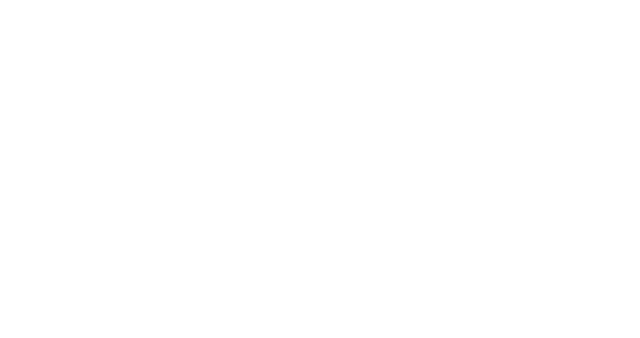
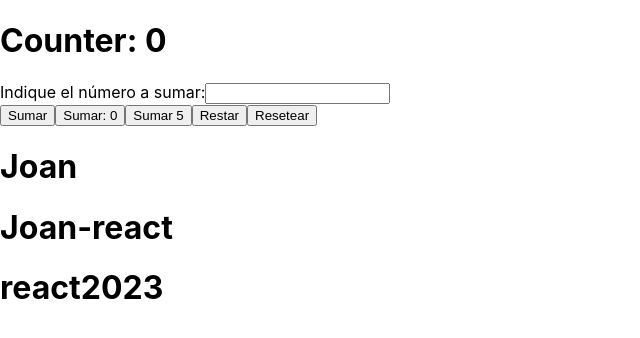
Before and after one commit to jmenchise/curso_react_ed_it, a React (Create React App) app: page / in a window 1280 px wide. Shown: the top 338 px of the page, without its empty margins (0-640 px from the left). Built offline with nearby package versions, Linux system fonts and the light colour scheme.

Commit message:
redux Parte 1

```diff
--- a/package.json
+++ b/package.json
@@ -8,7 +8,9 @@
     "@testing-library/user-event": "^13.5.0",
     "react": "^18.2.0",
     "react-dom": "^18.2.0",
+    "react-redux": "^8.0.5",
     "react-scripts": "5.0.1",
+    "redux": "^4.2.1",
     "web-vitals": "^2.1.4"
   },
   "scripts": {
--- a/src/App.js
+++ b/src/App.js
@@ -1,9 +1,16 @@
-import './App.css';
+import{ Provider } from 'react-redux'
+import Counter from './components/Counter';
+import store from './redux/store';
+import UserData from './components/UserData';
 
 function App() {
   return (
-    <div className="App">
-    </div>
+    <Provider store={store}>
+      <div className="App">
+        <Counter />
+        <UserData />
+      </div>
+    </Provider>
   );
 }
 
--- /dev/null
+++ b/src/components/Counter.jsx
@@ -0,0 +1,33 @@
+import { useSelector , useDispatch} from 'react-redux'
+import { counterReset, counterRest, counterSum, counterSumNum, setCounterNum } from '../redux/actions/counterActions';
+
+const Counter = () => {
+
+    const  { count, inputNum }  = useSelector(state => state.counter);
+    console.log('inputNum:', inputNum);
+    const dispatch = useDispatch();
+    const handleChange = e => dispatch(setCounterNum(Number(e.target.value)));
+    const handleClick = (number) => {
+        dispatch(counterSumNum(number));
+        dispatch(setCounterNum(0));
+    }
+
+    return (
+        <>
+            <h1>Counter: {count}</h1>
+            <div>
+                <label htmlFor='countNumber'>Indique el número a sumar:</label>
+                <input onChange={handleChange} type='number' name='countNumber'id='countNumber'/>
+            </div>
+            <div>
+                <button onClick={() => dispatch(counterSum())}>Sumar</button>
+                <button onClick={() => handleClick(inputNum)}>Sumar: {inputNum}</button>
+                <button onClick={() => dispatch(counterSumNum(5))}>Sumar 5</button>
+                <button onClick={() => dispatch(counterRest())}>Restar</button>
+                <button onClick={() => dispatch(counterReset())}>Resetear</button>
+            </div>
+        </>
+    )
+}
+
+export default Counter
--- /dev/null
+++ b/src/components/UserData.jsx
@@ -0,0 +1,17 @@
+import React from 'react';
+import {useSelector} from 'react-redux';
+
+const UserData = () => {
+
+    const user = useSelector(state => state.user);
+
+    return (
+        <div>
+            <h1>{user.name}</h1>
+            <h1>{user.userName}</h1>
+            <h1>{user.password}</h1>
+        </div>
+    )
+}
+
+export default UserData
--- /dev/null
+++ b/src/redux/actions/counterActions.jsx
@@ -0,0 +1,33 @@
+import { types } from "../types/counter.types";
+
+
+
+const counterSum = () => ({
+    type: types.SUMAR
+})
+
+const counterRest = () => ({
+    type: types.RESTAR
+})
+
+const counterReset = () => ({
+    type: types.RESET
+})
+
+const counterSumNum = number => ({
+    type: types.SUMAR_NUM,
+    payload: number
+})
+
+const setCounterNum = number => ({
+    type: types.SET_COUNTER,
+    payload: number
+})
+
+export {
+    counterSum,
+    counterRest,
+    counterReset,
+    counterSumNum,
+    setCounterNum
+}
--- /dev/null
+++ b/src/redux/reducers/counterReducer.jsx
@@ -0,0 +1,46 @@
+import { types } from "../types/counter.types"
+
+const initialState = {
+    count: 0,
+    inputNum: 0
+}
+
+const counterReducer = (state = initialState, { type, payload }) => {
+    switch (type) {
+
+        case types.SUMAR:
+            return {
+                ...state,
+                count: state.count + 1
+            }
+
+        case types.RESTAR:
+            return {
+                ...state,
+                count: state.count - 1
+            }
+
+        case types.RESET:
+            return {
+                ...state,
+                count: 0
+            }
+
+        case types.SUMAR_NUM:
+            return {
+                ...state,
+                count: state.count + payload
+            }
+
+        case types.SET_COUNTER:
+            return {
+                ...state,
+                inputNum: payload
+            }
+
+        default:
+            return state
+    }
+}
+
+export default counterReducer
--- /dev/null
+++ b/src/redux/reducers/index.jsx
@@ -0,0 +1,8 @@
+import counterReducer from "./counterReducer";
+import userReducer from "./userReducer";
+
+
+export default {
+    counter: counterReducer,
+    user: userReducer
+}
--- /dev/null
+++ b/src/redux/reducers/userReducer.jsx
@@ -0,0 +1,23 @@
+import { types } from "../types/user.types"
+
+const initialState = {
+    name: 'Joan',
+    userName: 'Joan-react',
+    password: 'react2023',
+}
+
+const userReducer = (state = initialState, { type, payload }) => {
+    switch (type) {
+
+        case types.CHANGE_NAME:
+            return {
+                ...state,
+                name: 'Pepe'
+            }
+
+        default:
+            return state
+    }
+}
+
+export default userReducer;
--- /dev/null
+++ b/src/redux/store.jsx
@@ -0,0 +1,7 @@
+import { combineReducers, createStore } from 'redux';
+import  reducers  from './reducers';
+
+const store = createStore(combineReducers(reducers));
+
+
+export default store;
--- /dev/null
+++ b/src/redux/types/counter.types.jsx
@@ -0,0 +1,7 @@
+export const types = {
+    SUMAR: '@Counter/SUMAR',
+    RESTAR: '@Counter/RESTAR',
+    RESET: '@Counter/RESET',
+    SUMAR_NUM: '@Counter/SUMAR_NUM',
+    SET_COUNTER: '@Counter/SET_COUNTER'
+}
--- /dev/null
+++ b/src/redux/types/user.types.jsx
@@ -0,0 +1,4 @@
+
+export const types = {
+    CHANGE_NAME: '@User/CHANGE_NAME',
+}
```
Also changed, not shown: 1 other file (tests, documents, lock files or other folders).
